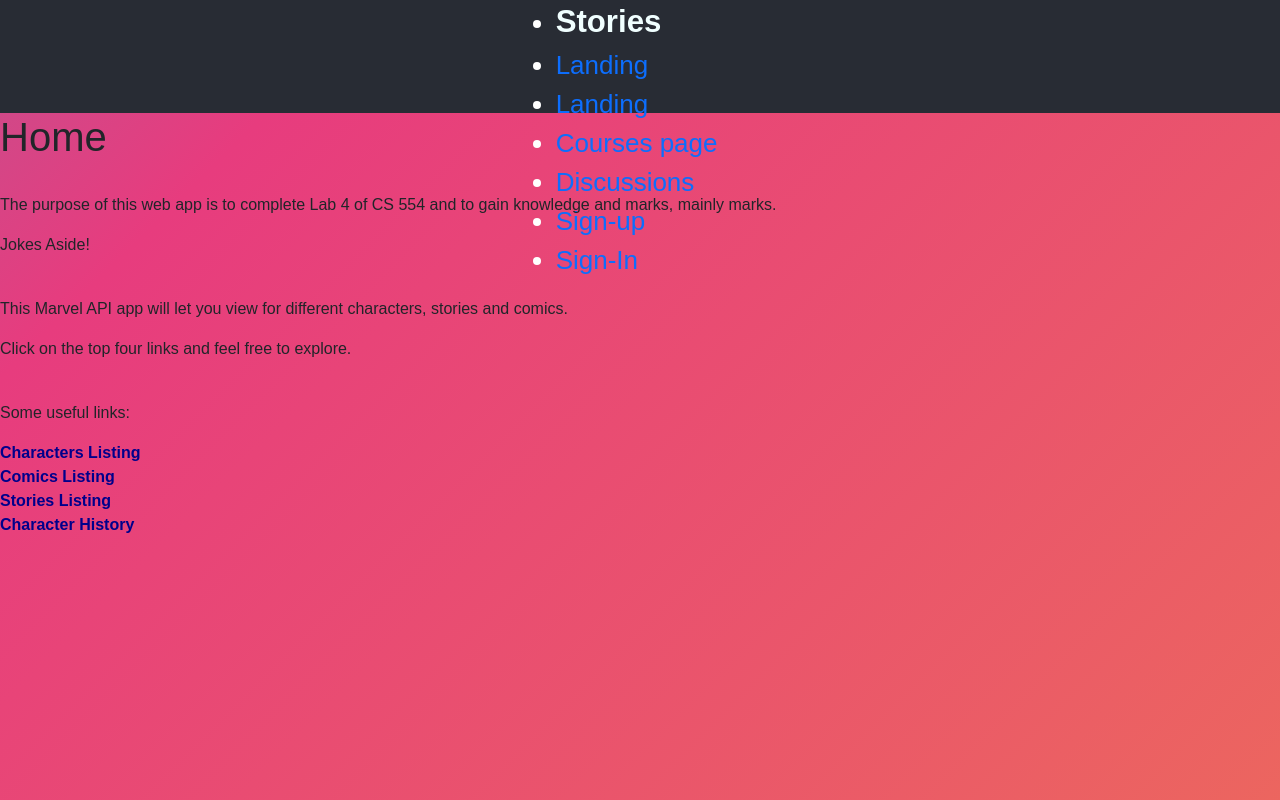
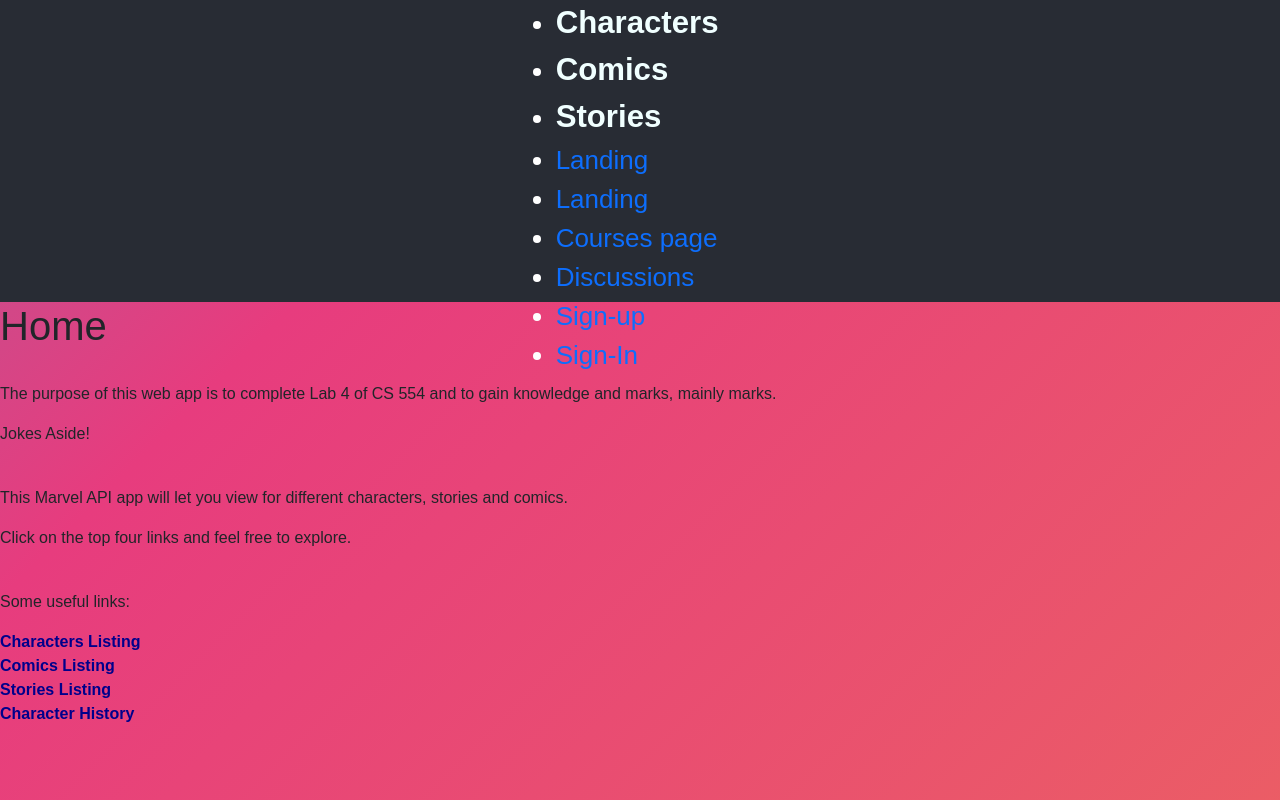
Before and after one commit to GodsScion/CS554-Project, a React (Create React App) app in the folder client/: page / in a window 1280 px wide. Built offline with nearby package versions, Linux system fonts and the light colour scheme.

Commit message:
Update App.css

```diff
--- a/client/src/App.css
+++ b/client/src/App.css
@@ -32,7 +32,7 @@ body {
 
 .App-header {
   background-color: #282c34;
-  max-height: 3cm;
+  max-height: 8cm;
   display: flex;
   flex-direction: row;
   align-items: center;
```
